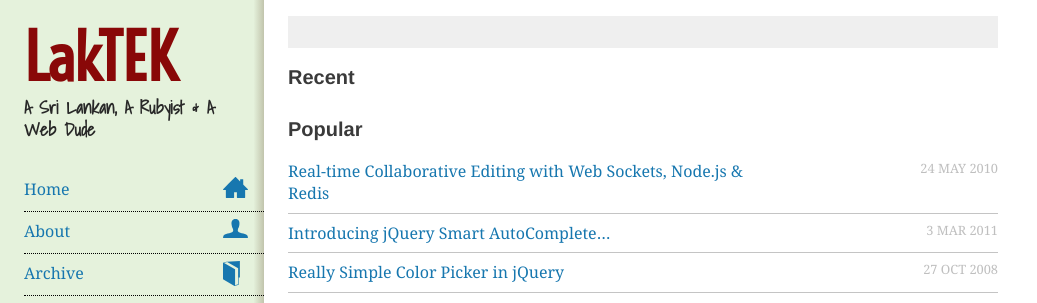
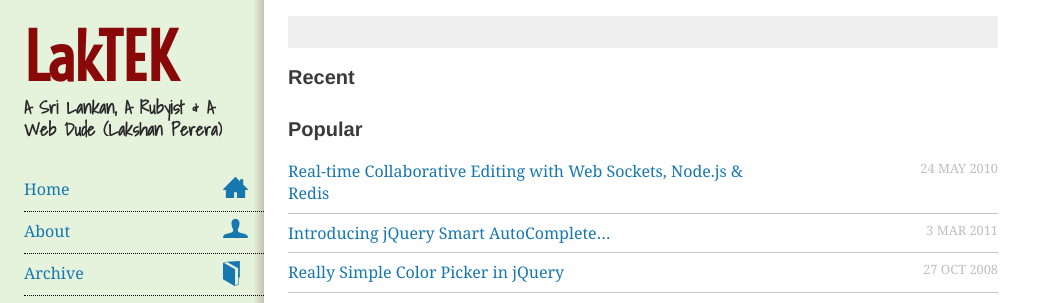
Before and after one commit to laktek/LakTEK-blog, a Jekyll site: the page built from index.html, in a window 1280 px wide. Shown: the top 303 px of the page, without its empty margins (0-1037 px from the left). Built offline with Jekyll 4.4.1, drawn with Linux system fonts in a browser that asks for light colours; nearby versions of some CDN libraries; Markdown is read by kramdown in place of the engine named in the settings.

Commit message:
Changed site config

```diff
--- a/_config.yml
+++ b/_config.yml
@@ -1,5 +1,5 @@
 name: LakTEK
-tagline: "A Sri Lankan, A Rubyist & A Web Dude"
+tagline: "A Sri Lankan, A Rubyist & A Web Dude (Lakshan Perera)"
 host: laktek.com
 permalink: /:year/:month/:day/:title
 auto: true
```
Also changed, not shown: images/posts/blog_iphone_screenshot.png (added), images/posts/blog_large_screen_screenshot.png (added).
